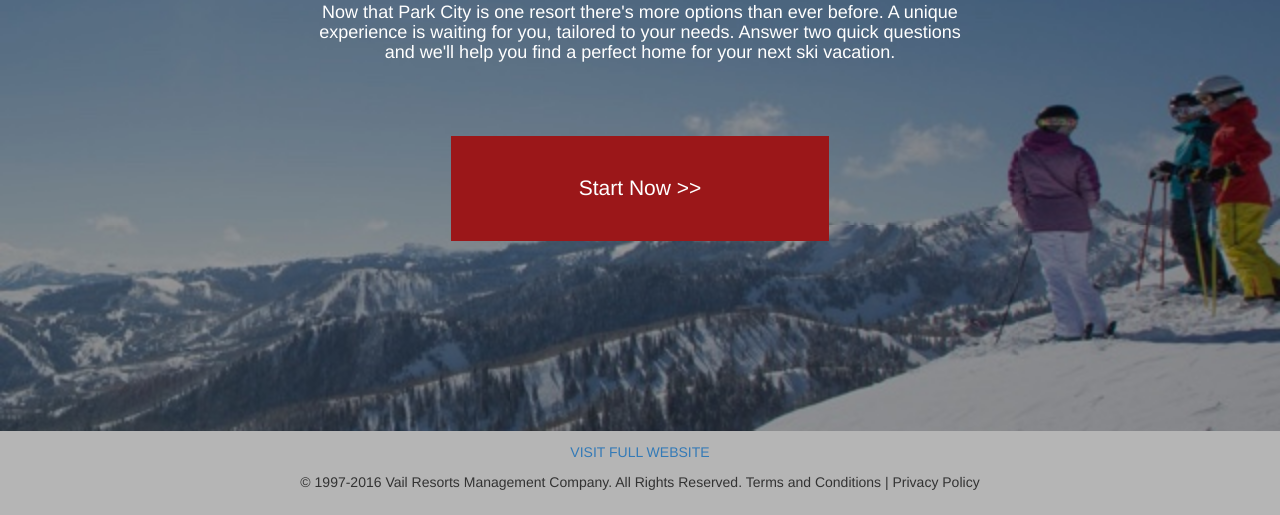
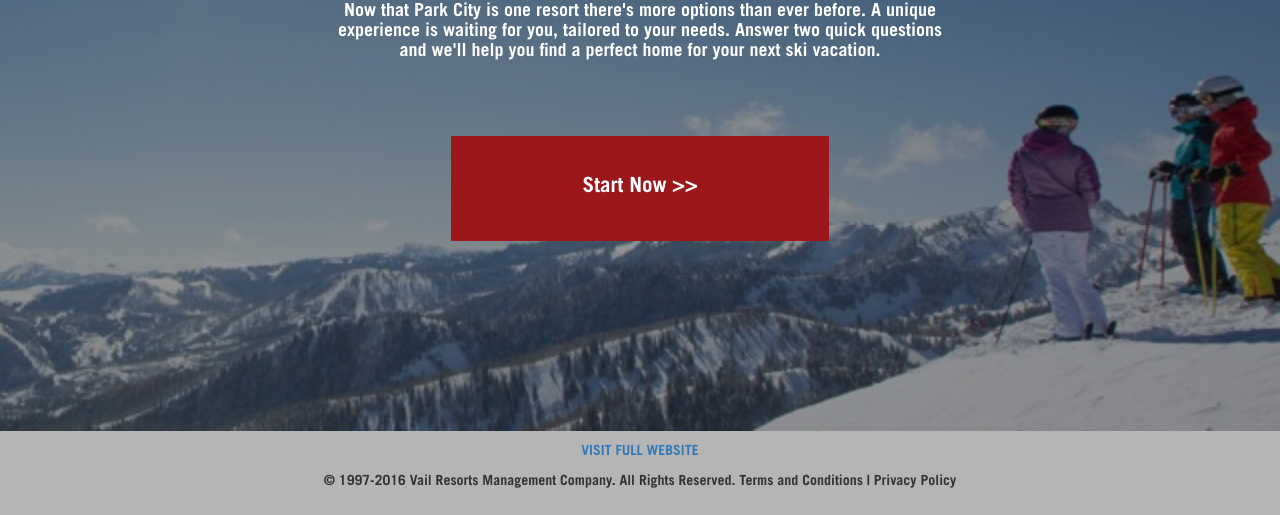
Before and after one commit to thebkbuffalo/ski_resort_site, a plain HTML site: page index.html in a window 1280 px wide. Shown: the part 285-800 px from the top of the page. Drawn offline with nearby package versions, Linux system fonts and the light colour scheme.

Commit message:
fonts in, looking decent, need to fine tune things and yada yada yada sizes and shit, but its in

```diff
--- a/assets/css/style.css
+++ b/assets/css/style.css
@@ -1,3 +1,21 @@
+@font-face {
+  font-family: 'TradeGothic';
+  src: url('/assets/fonts/TradeGothicLTStd-Bold.otf') format('opentype');
+}
+@font-face {
+  font-family: 'TradeGothicBC';
+  src: url('/assets/fonts/TradeGothicLTStd-BdCn20.otf') format('opentype');
+}
+
+html {
+  font-family: 'TradeGothic'!important;
+}
+h1, h2, h3, h4, h5, p, button {
+  font-family: 'TradeGothic'!important;
+}
+nav {
+  font-family: 'TradeGothicBC'!important;
+}
 body {
   padding-top: 5.3em;
   /*padding-bottom: 5em;*/
```
Also changed, not shown: assets/fonts/TradeGothicLTStd-Bd2.otf (added), assets/fonts/TradeGothicLTStd-Bd2Obl.otf (added), assets/fonts/TradeGothicLTStd-BdCn20.otf (added), assets/fonts/TradeGothicLTStd-BdCn20Obl.otf (added), assets/fonts/TradeGothicLTStd-Bold.otf (added), assets/fonts/TradeGothicLTStd-BoldExt.otf (added), assets/fonts/TradeGothicLTStd-BoldObl.otf (added), assets/fonts/TradeGothicLTStd-Cn18.otf (added), assets/fonts/TradeGothicLTStd-Cn18Obl.otf (added), assets/fonts/TradeGothicLTStd-Extended.otf (added), assets/fonts/TradeGothicLTStd-Light.otf (added), assets/fonts/TradeGothicLTStd-LightObl.otf (added), assets/fonts/TradeGothicLTStd-Obl.otf (added), assets/fonts/TradeGothicLTStd.otf (added).
